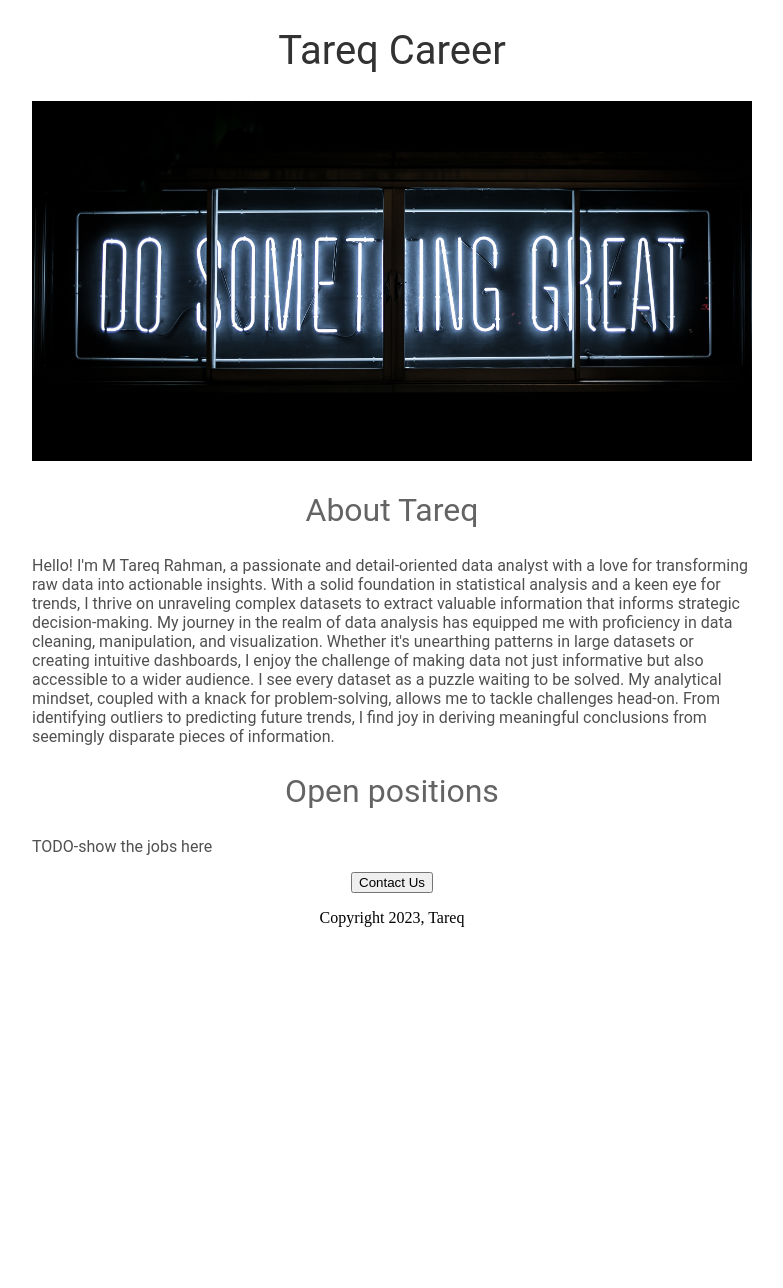
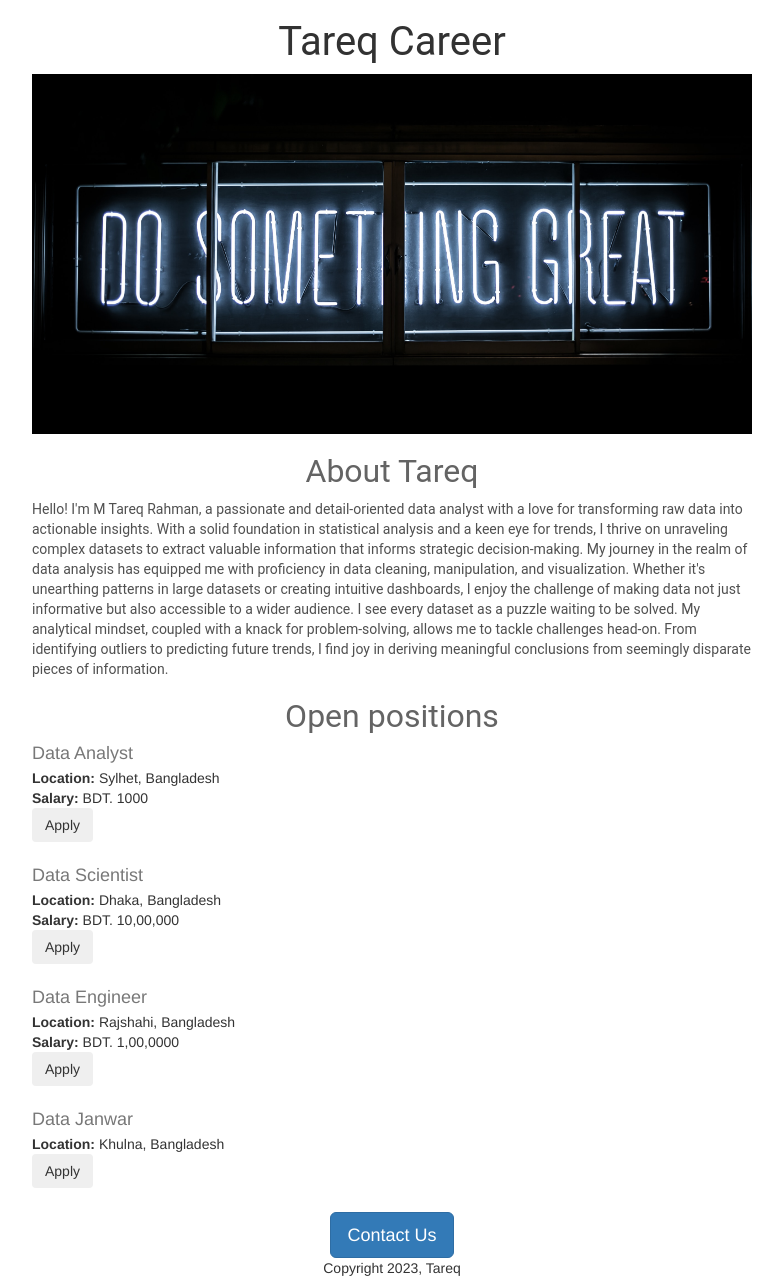
Before and after one commit to Tareq553/Tareq-s-career-website, a Flask app: page / in a window 1280 px wide. Shown: the whole page, without its empty margins (248-1031 px from the left). Before the commit the page ends 927 px from the top, so only its background shows below. Run offline with Flask 3, Linux system fonts and the light colour scheme.

Commit message:
Added necessary update

```diff
--- a/app.py
+++ b/app.py
@@ -1,10 +1,38 @@
-from flask import Flask, render_template
+from flask import Flask, render_template, jsonify
 
 app = Flask(__name__)
 
+JOBS = [{
+    "id": 1,
+    "title": "Data Analyst",
+    "location": "Sylhet, Bangladesh",
+    "Salary": "BDT. 1000"
+}, {
+    "id": 2,
+    "title": "Data Scientist",
+    "location": "Dhaka, Bangladesh",
+    "Salary": "BDT. 10,00,000"
+}, {
+    "id": 3,
+    "title": "Data Engineer",
+    "location": "Rajshahi, Bangladesh",
+    "Salary": "BDT. 1,00,0000"
+}, {
+    "id": 4,
+    "title": "Data Janwar",
+    "location": "Khulna, Bangladesh",
+}]
+
+
 @app.route("/")
 def hello_world():
-  return render_template("home.html")
+  return render_template("home.html", jobs=JOBS, company_name="Tareq")
+
+
+@app.route("/jobs")
+def list_jobs():
+  return jsonify(JOBS)
+
 
 if __name__ == "__main__":
-  app.run(host = "0.0.0.0", debug = True)
+  app.run(host="0.0.0.0", debug=True)
--- a/templates/home.html
+++ b/templates/home.html
@@ -2,6 +2,11 @@
 <html>
   <head>
     <title>Tareq Career</title>
+    <meta charset="utf-8">
+    <meta http-equiv="X-UA-Compatible" content="IE=edge">
+    <meta name="viewport" content="width=device-width, initial-scale=1">
+    <link rel="stylesheet" href="https://cdn.jsdelivr.net/npm/bootstrap@3.4.1/dist/css/bootstrap.min.css" integrity="sha384-HSMxcRTRxnN+Bdg0JdbxYKrThecOKuH5zCYotlSAcp1+c8xmyTe9GYg1l9a69psu" crossorigin="anonymous">
+
     <style>
       h1{
         font-size: 40px;
@@ -35,14 +40,18 @@
   </head>
   <body>
     <div id="container">
-      <h1>Tareq Career</h1>
+      <h1>{{company_name}} Career</h1>
       <img id="banner" src="https://tareq-s-career-website--rahmanmoon49.repl.co/static/banner_2.jpg">
       <h2>About Tareq</h2>
       <p class="bodytext">Hello! I'm M Tareq Rahman, a passionate and detail-oriented data analyst with a love for transforming raw data into actionable insights. With a solid foundation in statistical analysis and a keen eye for trends, I thrive on unraveling complex datasets to extract valuable information that informs strategic decision-making. My journey in the realm of data analysis has equipped me with proficiency in data cleaning, manipulation, and visualization. Whether it's unearthing patterns in large datasets or creating intuitive dashboards, I enjoy the challenge of making data not just informative but also accessible to a wider audience. I see every dataset as a puzzle waiting to be solved. My analytical mindset, coupled with a knack for problem-solving, allows me to tackle challenges head-on. From identifying outliers to predicting future trends, I find joy in deriving meaningful conclusions from seemingly disparate pieces of information.</p>
       <h2>Open positions</h2>
-      <p class="bodytext">TODO-show the jobs here</p>
+      <div>
+        {% for job in jobs %}
+          {% include 'jobitem.html' %}
+        {% endfor %}
+      </div>
       <div style="text-align:center;">
-        <button>Contact Us</button>
+        <button class="btn btn-primary btn-lg">Contact Us</button>
         <p>Copyright 2023, Tareq</p>
       </div>
     </div>
--- /dev/null
+++ b/templates/jobitem.html
@@ -0,0 +1,16 @@
+<div style="margin-bottom:16px;padding-bottom:8px;">
+  <div class="col-9">
+    <h4
+      style="color: rgb(120,120,120); margin-bottom:4px;">
+      {{job['title']}}
+    </h4>
+    <div><b>Location:</b> {{job['location']}}</div>
+    {% if 'Salary' in job %}
+     <div><b>Salary:</b> {{job['Salary']}}</div>
+    {% endif %}
+  </div>
+  <div class="col-3 ">
+    <button type="button" class="btn btn-outline-primary">Apply</button>
+  </div>
+
+</div>
```
Also changed, not shown: 1 other file.
